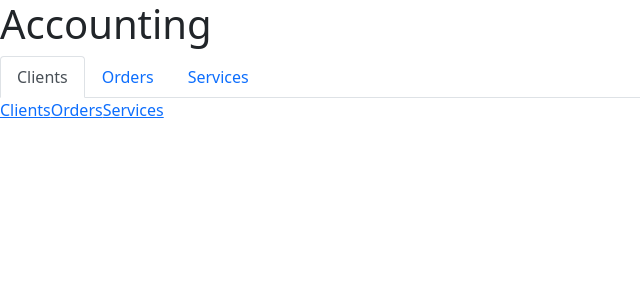
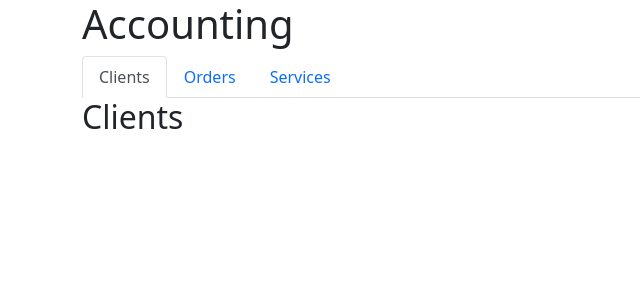
Before and after one commit to YehorKholodiuk/RoutersCRM, a React (Create React App) app: page /clients in a window 1280 px wide. Shown: the top 300 px of the page, without its empty margins (0-640 px from the left). Built offline with nearby package versions, Linux system fonts and the light colour scheme.

Commit message:
initial commit

```diff
--- a/src/App.js
+++ b/src/App.js
@@ -10,34 +10,12 @@ import Services from "./Services/Services";
 import 'bootstrap/dist/css/bootstrap.css'
 function App() {
   return (
-    <div >
+    <div className='container' >
    <h1>Accounting</h1>
 
-        <ul className="nav nav-tabs">
-            <li className="nav-item">
-                <Link className="nav-link active" aria-current="page"to="/clients" >Clients</Link>
-            </li>
-            <li className="nav-item">
-                <Link className="nav-link" to="/orders" >Orders</Link>
-            </li>
-            <li className="nav-item">
-                <Link className="nav-link" to="/services" >Services</Link>
-            </li>
 
-        </ul>
-            <nav>
-                <Link to ="/clients">Clients</Link>
-                <Link to="/orders">Orders</Link>
-                <Link to="/services">Services</Link>
 
-            </nav>
 
-            <Routes>
-                <Route path="clients" element={<ClientTable/>} />
-                <Route path="orders" element={<Orders/>} />
-                <Route path="services" element={<Services/>} />
-
-            </Routes>
 
 
       <Links/>
--- a/src/Clients/ClientTable.js
+++ b/src/Clients/ClientTable.js
@@ -3,7 +3,7 @@ import React from 'react';
 const ClientTable = () => {
     return (
         <div>
-
+            <h2>Clients</h2>
         </div>
     );
 };
--- a/src/Orders/Orders.js
+++ b/src/Orders/Orders.js
@@ -3,7 +3,7 @@ import React from 'react';
 const Orders = () => {
     return (
         <div>
-
+            <h2>Orders</h2>
         </div>
     );
 };
--- a/src/Routers/Links.js
+++ b/src/Routers/Links.js
@@ -1,9 +1,21 @@
 import React from 'react';
+import {Link} from "react-router-dom";
 
 const Links = () => {
     return (
         <div>
+            <ul className="nav nav-tabs">
+                <li className="nav-item">
+                    <Link className="nav-link active" aria-current="page"to="/clients" >Clients</Link>
+                </li>
+                <li className="nav-item">
+                    <Link className="nav-link" to="/orders" >Orders</Link>
+                </li>
+                <li className="nav-item">
+                    <Link className="nav-link" to="/services" >Services</Link>
+                </li>
 
+            </ul>
         </div>
     );
 };
--- a/src/Routers/Switch.js
+++ b/src/Routers/Switch.js
@@ -1,9 +1,18 @@
 import React from 'react';
+import {Route, Routes} from "react-router-dom";
+import ClientTable from "../Clients/ClientTable";
+import Orders from "../Orders/Orders";
+import Services from "../Services/Services";
 
 const Switch = () => {
     return (
         <div>
+            <Routes>
+                <Route path="clients" element={<ClientTable/>} />
+                <Route path="orders" element={<Orders/>} />
+                <Route path="services" element={<Services/>} />
 
+            </Routes>
         </div>
     );
 };
--- a/src/Services/Services.js
+++ b/src/Services/Services.js
@@ -3,7 +3,7 @@ import React from 'react';
 const Services = () => {
     return (
         <div>
-
+           <h2>Services</h2>
         </div>
     );
 };
```
